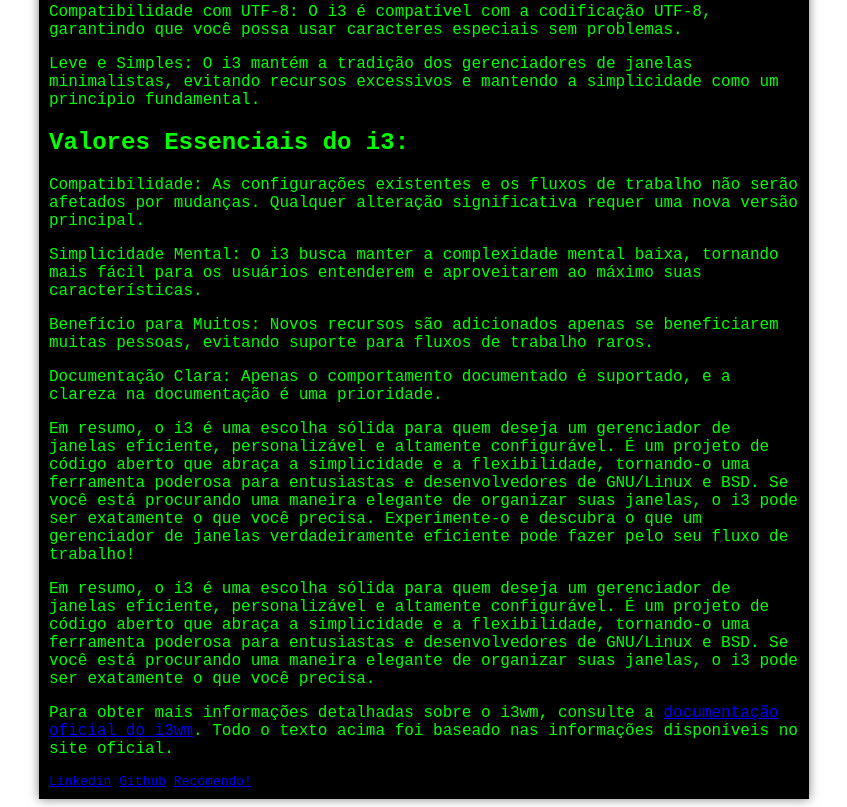
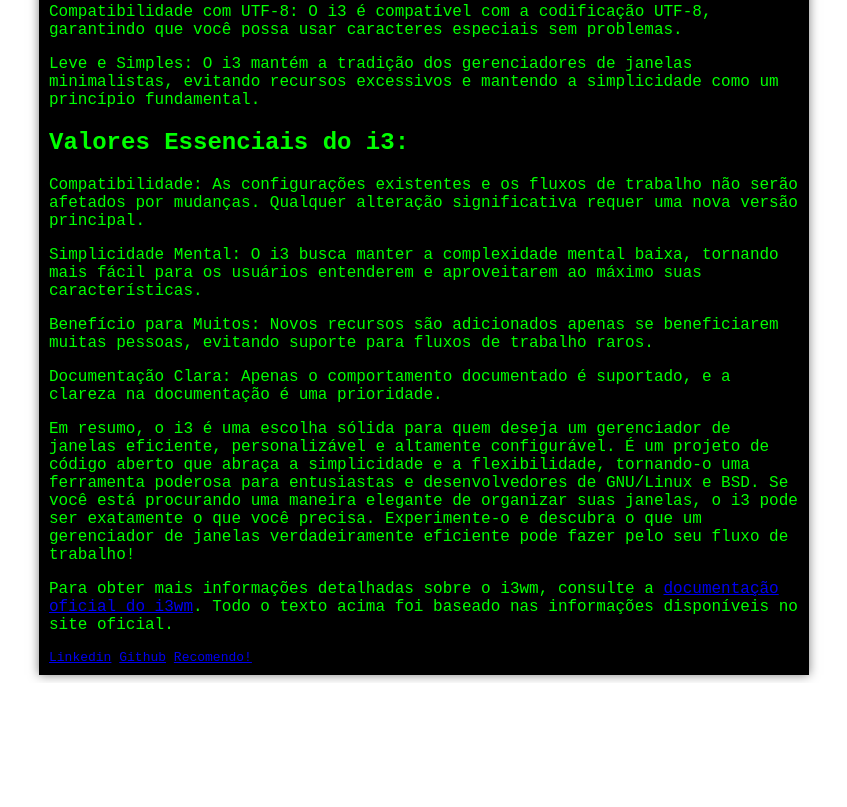
Before and after one commit to jvlr95/jvlr95.github.io, a plain HTML site: page mundo_linux/i3wm-noticia.html in a window 1280 px wide. Shown: the part 837-1644 px from the top of the page, without its empty margins (216-1063 px from the left). After the commit the page ends 1520 px from the top, so only its background shows below. Drawn offline with Linux system fonts and the light colour scheme.

Commit message:
Correcao de linha duplicada

```diff
--- a/mundo_linux/i3wm-noticia.html
+++ b/mundo_linux/i3wm-noticia.html
@@ -59,8 +59,6 @@
 
         <p>Em resumo, o i3 é uma escolha sólida para quem deseja um gerenciador de janelas eficiente, personalizável e altamente configurável. É um projeto de código aberto que abraça a simplicidade e a flexibilidade, tornando-o uma ferramenta poderosa para entusiastas e desenvolvedores de GNU/Linux e BSD. Se você está procurando uma maneira elegante de organizar suas janelas, o i3 pode ser exatamente o que você precisa. Experimente-o e descubra o que um gerenciador de janelas verdadeiramente eficiente pode fazer pelo seu fluxo de trabalho!</p>
 
-        <p>Em resumo, o i3 é uma escolha sólida para quem deseja um gerenciador de janelas eficiente, personalizável e altamente configurável. É um projeto de código aberto que abraça a simplicidade e a flexibilidade, tornando-o uma ferramenta poderosa para entusiastas e desenvolvedores de GNU/Linux e BSD. Se você está procurando uma maneira elegante de organizar suas janelas, o i3 pode ser exatamente o que você precisa.</p>
-
         <p>Para obter mais informações detalhadas sobre o i3wm, consulte a <a href="https://link-para-a-documentacao-do-i3wm.com">documentação oficial do i3wm</a>. Todo o texto acima foi baseado nas informações disponíveis no site oficial.</p>
 
         </div>
```
